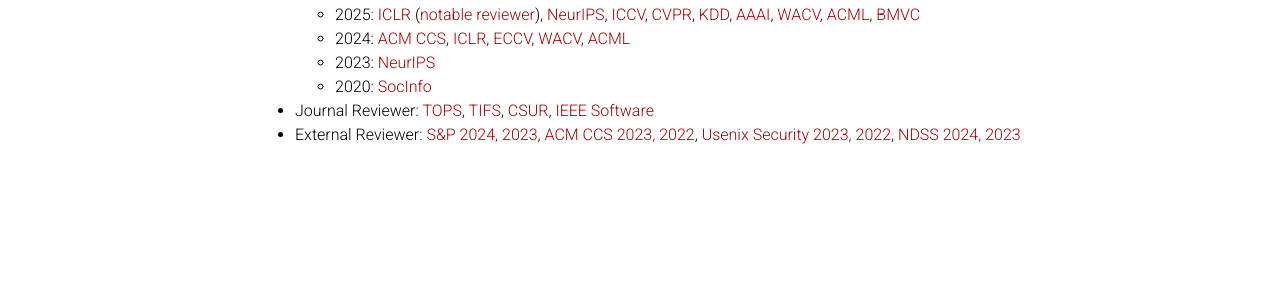
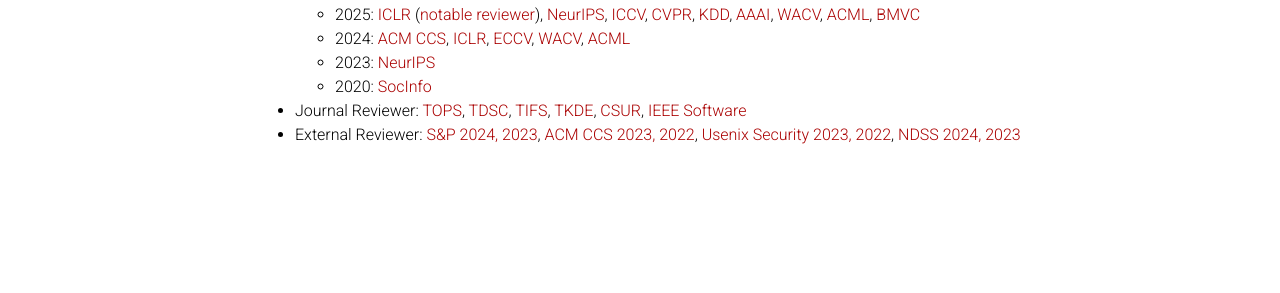
Before and after one commit to ruiwen-ai/ruiwen-ai.github.io, a Jekyll site: the page built from _pages/dropdown.md, in a window 1280 px wide. Shown: the part 415-708 px from the top of the page. Built offline with Jekyll 4.4.1, drawn with Linux system fonts in a browser that asks for light colours; comment, search, counter and statistics services are not loaded; a style sheet for code colours, icons or effects is not loaded.

Commit message:
Update dropdown.md

```diff
--- a/_pages/dropdown.md
+++ b/_pages/dropdown.md
@@ -26,7 +26,7 @@ permalink: /services/
     <li> 2020: <a href='https://kdd.isti.cnr.it/socinfo2020/'>SocInfo</a></li>
     </ul>
   </li>
-  <li>Journal Reviewer: <a href='https://dl.acm.org/journal/tops'>TOPS</a>, <a href='https://signalprocessingsociety.org/publications-resources/ieee-transactions-information-forensics-and-security'>TIFS</a>, <a href='https://dl.acm.org/journal/csur'>CSUR</a>, <a href='https://www.computer.org/csdl/magazine/so'>IEEE Software</a>
+  <li>Journal Reviewer: <a href='https://dl.acm.org/journal/tops'>TOPS</a>, <a href='https://ieeexplore.ieee.org/xpl/RecentIssue.jsp?punumber=8858'>TDSC</a>, <a href='https://signalprocessingsociety.org/publications-resources/ieee-transactions-information-forensics-and-security'>TIFS</a>, <a href='https://ieeexplore.ieee.org/xpl/RecentIssue.jsp?punumber=69'>TKDE</a>, <a href='https://dl.acm.org/journal/csur'>CSUR</a>, <a href='https://www.computer.org/csdl/magazine/so'>IEEE Software</a>
   </li>
   <li>External Reviewer: <a href='https://sp2024.ieee-security.org/' target='_blank'>S&P 2024, 2023</a>, <a href='https://www.sigsac.org/ccs/CCS2023/'>ACM CCS 2023, 2022</a>, <a href='https://www.usenix.org/conference/usenixsecurity23' target='_blank'>Usenix Security 2023, 2022</a>, <a href='https://www.ndss-symposium.org/ndss2023/' target='_blank'>NDSS 2024, 2023</a>
   </li>
```
